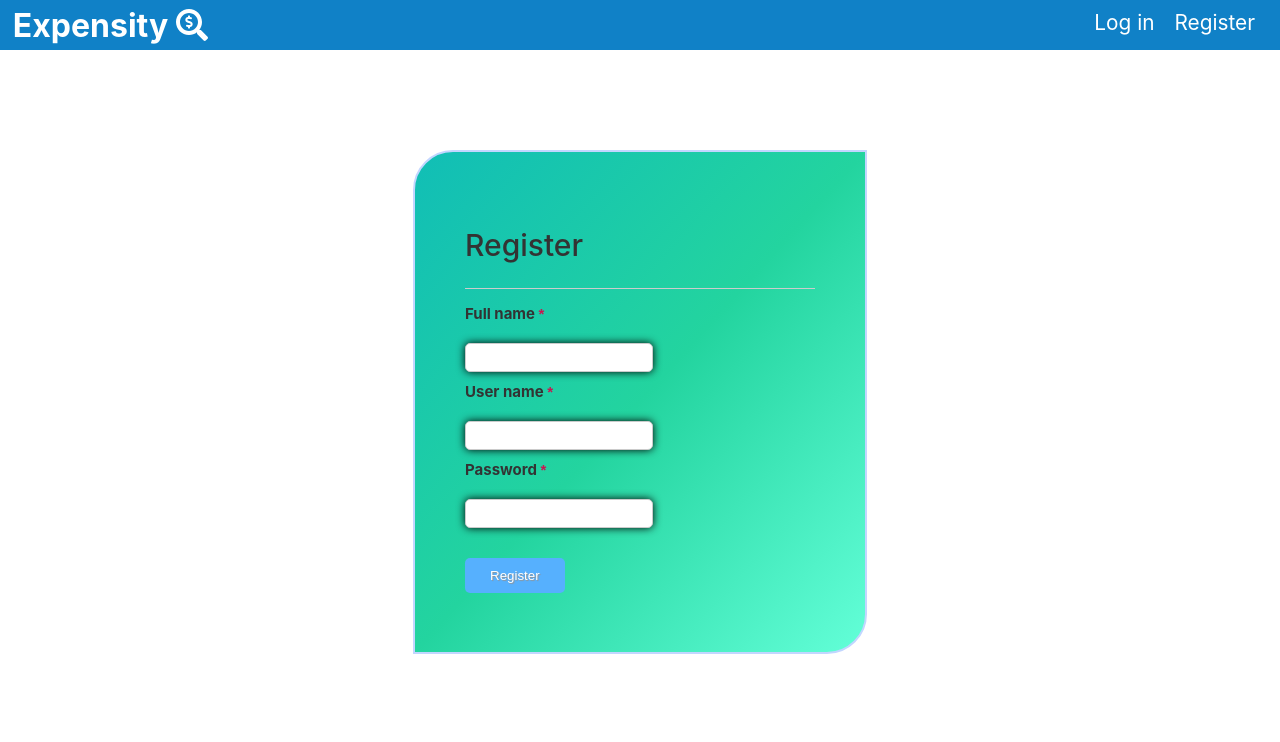
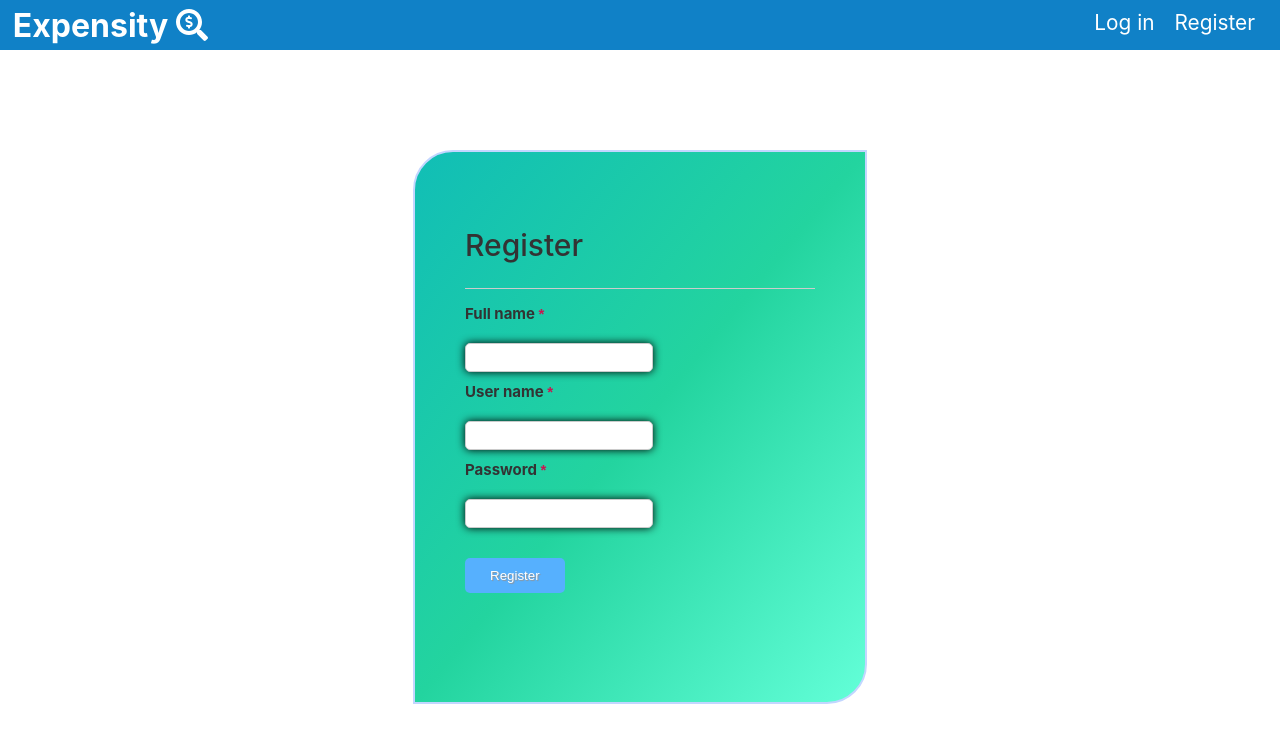
Before and after one commit to tam135/Expensify-client, a React (Create React App) app: page /register in a window 1280 px wide. Shown: the top 742 px of the page. Built offline with nearby package versions, Linux system fonts and the light colour scheme; no server answers.

Commit message:
fixed login/registration form error

```diff
--- a/src/Components/LoginForm/LoginForm.css
+++ b/src/Components/LoginForm/LoginForm.css
@@ -6,7 +6,11 @@ label{
     display: block;
 }
 
-
+.red {
+    color: rgb(221, 19, 19);
+    font-weight: bold;
+    font-size: 22px;
+}
 
 @media only screen and (min-width: 768px) {
 
--- a/src/Components/RegistrationForm/RegistrationForm.css
+++ b/src/Components/RegistrationForm/RegistrationForm.css
@@ -15,6 +15,6 @@ hr{
 @media only screen and (min-width: 768px) {
     .RegistrationForm {
         width: 350px;
-        height: 400px;
+        height: 450px;
     }
 }
--- a/src/Components/Utils/Utils.css
+++ b/src/Components/Utils/Utils.css
@@ -96,6 +96,6 @@
 @media only screen and (min-width: 768px) {
       .Form {
         width: 350px;
-        height: 400px;
+        height: 500px;
     }
 }
--- a/src/Routes/RegistrationPage.js
+++ b/src/Routes/RegistrationPage.js
@@ -9,7 +9,7 @@ export default class RegistrationPage extends Component {
     }
   };
 
-  handleRegistrationSuccess = user => {
+  handleRegistrationSuccess = () => {
     const { history } = this.props;
     history.push("/login");
   };
```
